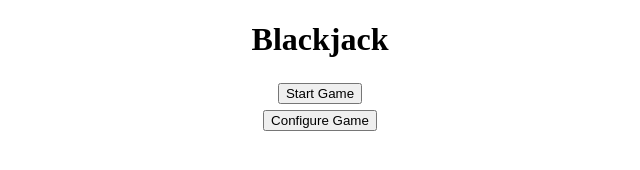
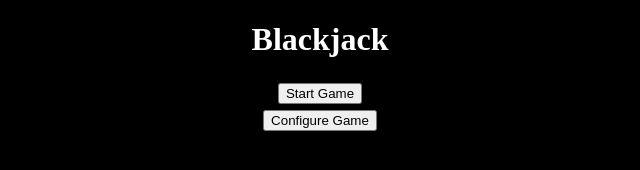
Before and after one commit to ScottWegley/BlackjackWebApp, a plain HTML site: page Pages/index.html in a window 1280 px wide. Shown: the whole page, without its empty margins (320-960 px from the left). Drawn offline with Linux system fonts and the light colour scheme.

Commit message:
changed to black background white text

```diff
--- a/data/config.css
+++ b/data/config.css
@@ -1,3 +1,5 @@
 body {
     text-align: center;
+    background-color: black;
+    color: white;
 }
--- a/data/index.css
+++ b/data/index.css
@@ -1,5 +1,7 @@
 body {
     text-align: center;
+    background-color: black;
+    color: white;
 }
 
 button.menuButton {
```
